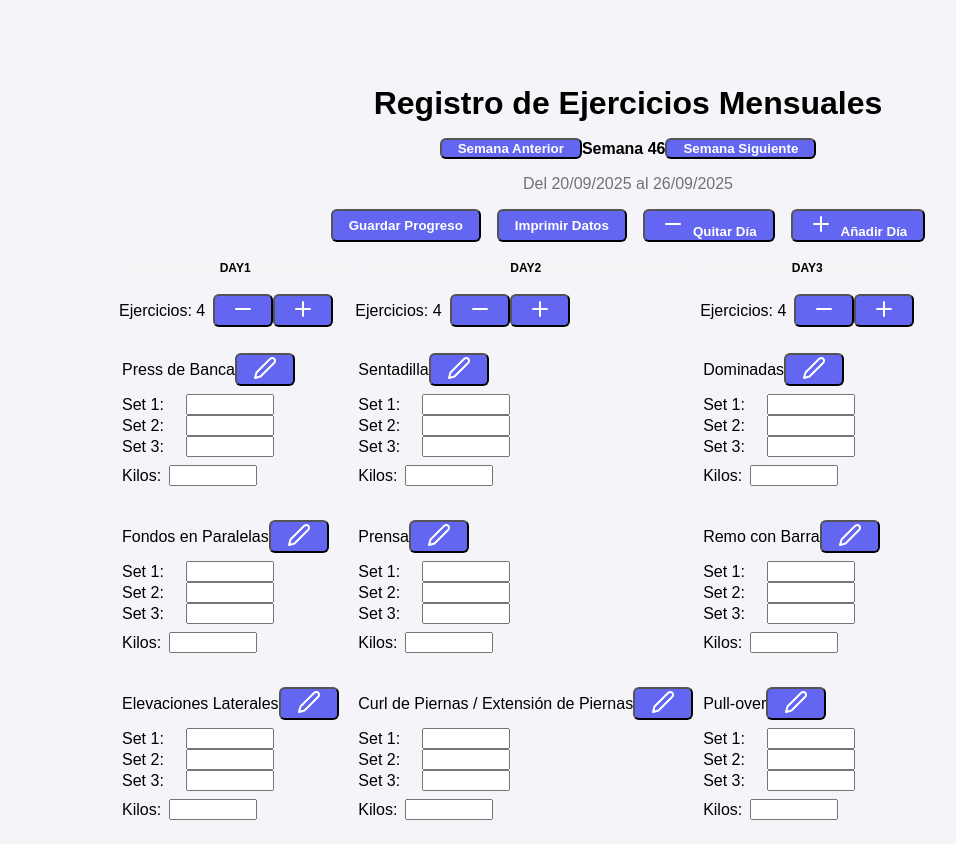
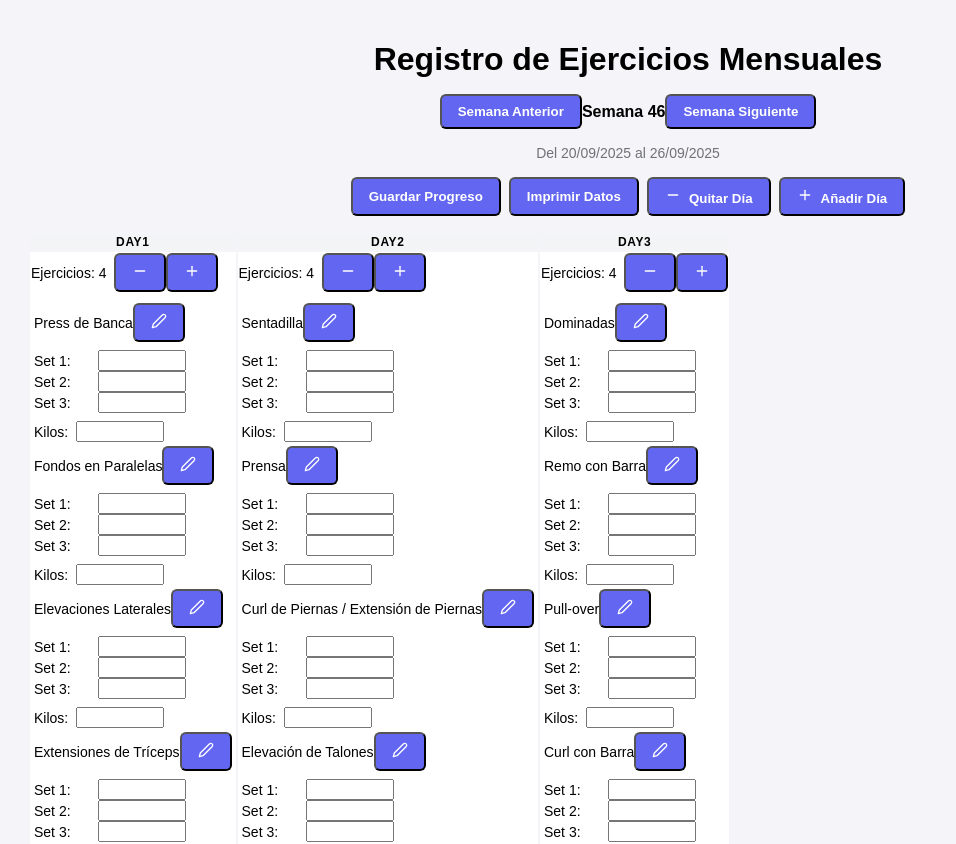
Before and after one commit to davicho7777/gym_tracker_react, a React (Create React App) app: page / in a window 1280 px wide. Shown: the top 844 px of the page, without its empty margins (12-968 px from the left). Built offline with nearby package versions, Linux system fonts and the light colour scheme.

Commit message:
Update styles.css

```diff
--- a/src/styles.css
+++ b/src/styles.css
@@ -8,7 +8,7 @@ body {
 .container {
   max-width: 1200px;
   margin: 0 auto;
-  padding: 0;
+  padding: 20px;
 }
 
 .text-2xl {
@@ -63,23 +63,55 @@ body {
   text-align: center;
 }
 
+.text-sm {
+  font-size: 0.875rem;
+}
+
 .text-gray-600 {
   color: #71717a;
 }
 
 .bg-gray-100 {
-  background-color: #f4f4f6;
+  background-color: #f3f4f6;
 }
 
 .rounded {
   border-radius: 0.375rem;
 }
 
+.p-2 {
+  padding: 0.5rem;
+}
+
+.mr-1 {
+  margin-right: 0.25rem;
+}
+
+.h-4 {
+  height: 1rem;
+}
+
+.w-4 {
+  width: 1rem;
+}
+
+.w-16 {
+  width: 4rem;
+}
+
+.flex-col {
+  flex-direction: column;
+}
+
+.bg-white {
+  background-color: #fff;
+}
+
 .divide-y {
   border-bottom-width: 1px;
 }
 
-.divide-gray-300 {
+.divide-gray-200 {
   border-color: #e5e7eb;
 }
 
@@ -91,7 +123,7 @@ body {
   background-color: #6366f1;
 }
 
-.hover:bg-blue-500:hover {
+.hover\:bg-blue-700:hover {
   background-color: #4f46e5;
 }
 
@@ -103,9 +135,9 @@ body {
   border-color: #d1d5db;
 }
 
-.py-4 {
-  padding-top: 1rem;
-  padding-bottom: 1rem;
+.py-2 {
+  padding-top: 0.5rem;
+  padding-bottom: 0.5rem;
 }
 
 .px-4 {
@@ -134,89 +166,9 @@ body {
 }
 
 .tracking-wider {
-  text-transform: uppercase;
+  letter-spacing: 0.05em;
 }
 
 .whitespace-nowrap {
   white-space: nowrap;
 }
-
-/* Pantallas pequeñas (móviles) */
-@media only screen and (max-width: 768px) {
- .container {
-    margin: 0 1rem;
-    padding: 1rem;
-  }
-
- .text-2xl {
-    font-size: 1.5rem;
-  }
-
- .flex {
-    flex-direction: column;
-  }
-
- .w-20 {
-    width: 100%;
-  }
-
- .w-16 {
-    width: 100%;
-  }
-}
-
-/* Pantallas medianas (tabletas) */
-@media only screen and (min-width: 769px) and (max-width: 1024px) {
- .container {
-    margin: 0 2rem;
-    padding: 2rem;
-  }
-
- .text-2xl {
-    font-size: 1.75rem;
-  }
-
- .flex {
-    flex-direction: row;
-  }
-
- .space-x-2 {
-    gap: 0.5rem;
-  }
-
- .w-20 {
-    width: 10rem;
-  }
-
- .w-16 {
-    width: 8rem;
- }
-}
-
-/* Pantallas grandes (desktop) */
-@media only screen and (min-width: 1025px) {
- .container {
-    margin: 0 4rem;
-    padding: 4rem;
-  }
-
- .text-2xl {
-    font-size: 2rem;
-  }
-
- .flex {
-    flex-direction: row;
-  }
-
- .space-x-2 {
-    gap: 1rem;
-  }
-
- .w-20 {
-    width: 5rem;
-  }
-
- .w-16 {
-    width: 4rem;
-  }
-}
```
